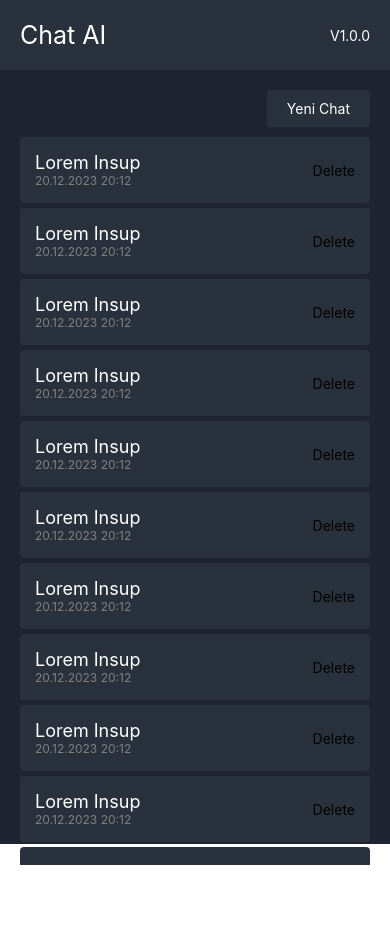
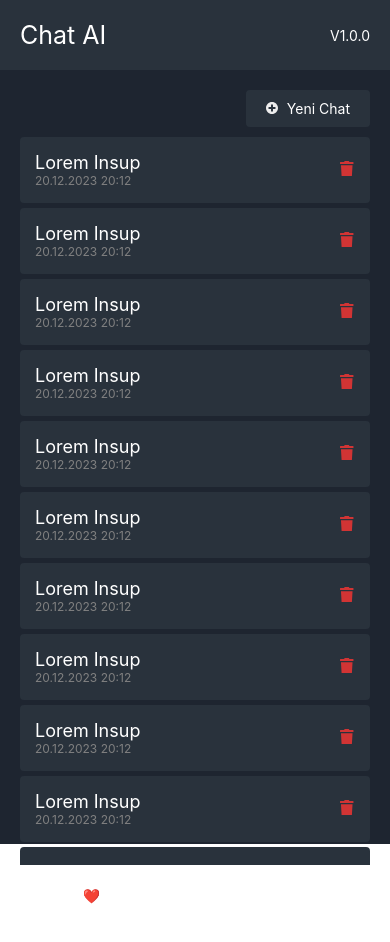
Before and after one commit to Rulikks/project-gpt, a React Native app: screen / in a window 390 px wide. Shown: the top 942 px of the page. Built offline with nearby package versions, Linux system fonts and the light colour scheme.

Commit message:
deleting process

```diff
--- a/App.js
+++ b/App.js
@@ -2,7 +2,9 @@
 
 import React, { useState } from "react";
 import { View, Text, TouchableOpacity, ScrollView } from "react-native";
-import styles from "./Style"; // style.js dosyasını burada import ediyoruz.
+import styles from "./Style";
+import DeleteSVG from "./components/Delete.js";
+import PlusSVG from "./components/Plus";
 
 export default function Home() {
   const [threds, setThreds] = useState([
@@ -62,11 +64,16 @@ export default function Home() {
       date: "20.12.2023 20:12",
     },
     {
-      id: 12 ,
+      id: 12,
       name: "Lorem Insup",
       date: "20.12.2023 20:12",
     },
   ]);
+
+  const deleteThred = (id) => {
+    const deletedThred = threds.filter((thred) => thred.id !== id);
+    setThreds(deletedThred);
+  };
 
   return (
     <View style={styles.container}>
@@ -81,7 +88,9 @@ export default function Home() {
       <View style={styles.main}>
         <View style={styles.headBar}>
           <TouchableOpacity style={styles.newChat}>
-            <Text style={styles.newChatText}>Yeni Chat</Text>
+            <Text style={styles.newChatText}>
+              <PlusSVG /> Yeni Chat
+            </Text>
           </TouchableOpacity>
         </View>
         <View style={styles.chatContainer}>
@@ -93,16 +102,20 @@ export default function Home() {
                     <Text style={styles.chatItemTitle}>{thred.name}</Text>
                     <Text style={styles.chatItemDate}>{thred.date}</Text>
                   </View>
-                  <View>
-                    <Text>Delete</Text>
-                  </View>
+                  <TouchableOpacity onPress={() => deleteThred(thred.id)}>
+                    <Text>
+                      <DeleteSVG></DeleteSVG>
+                    </Text>
+                  </TouchableOpacity>
                 </View>
               );
             })}
           </ScrollView>
         </View>
         <View style={styles.desingedBy}>
-          <Text style={styles.desingedByText}>Desinged By Soulfly and Leora</Text>
+          <Text style={styles.desingedByText}>
+            ❤️ Desinged By Soulfly and Leora
+          </Text>
         </View>
       </View>
     </View>
--- a/Style.js
+++ b/Style.js
@@ -34,6 +34,8 @@ const styles = StyleSheet.create({
     paddingHorizontal: 20,
     paddingVertical: 10,
     borderRadius: 4,
+    flexDirection: "row",
+    alignItems: "center"
   },
   newChatText: {
     color: "white",
@@ -68,7 +70,7 @@ const styles = StyleSheet.create({
     alignItems: "center",
     justifyContent: "center",
     marginTop: 5,
-    height: "5%",
+    height: "5.6%",
   },
   desingedByText: {
     color: "white",
--- /dev/null
+++ b/components/Delete.js
@@ -0,0 +1,19 @@
+import Svg, { Path } from "react-native-svg";
+export default function DeleteSVG() {
+  return (
+    <>
+      <Svg
+        width="15"
+        height="15"
+        viewBox="0 0 10 10"
+        fill="none"
+        xmlns="http://www.w3.org/2000/svg"
+      >
+        <Path
+          d="M8.67857 0.687504H6.26786L6.07902 0.285746C6.03902 0.199854 5.9774 0.127604 5.90109 0.0771237C5.82479 0.0266431 5.73682 -6.50539e-05 5.6471 3.76679e-06H3.35089C3.26137 -0.000364272 3.17356 0.0262443 3.09753 0.0767811C3.02149 0.127318 2.96031 0.199738 2.92098 0.285746L2.73214 0.687504H0.321429C0.23618 0.687504 0.154424 0.72372 0.0941443 0.788186C0.0338647 0.852651 0 0.940085 0 1.03125L0 1.71875C0 1.80992 0.0338647 1.89736 0.0941443 1.96182C0.154424 2.02629 0.23618 2.0625 0.321429 2.0625H8.67857C8.76382 2.0625 8.84558 2.02629 8.90586 1.96182C8.96614 1.89736 9 1.80992 9 1.71875V1.03125C9 0.940085 8.96614 0.852651 8.90586 0.788186C8.84558 0.72372 8.76382 0.687504 8.67857 0.687504ZM1.06875 10.0332C1.08408 10.295 1.19213 10.5407 1.3709 10.7204C1.54968 10.9 1.78574 11 2.03103 11H6.96897C7.21426 11 7.45032 10.9 7.6291 10.7204C7.80787 10.5407 7.91592 10.295 7.93125 10.0332L8.35714 2.75H0.642857L1.06875 10.0332Z"
+          fill="#D13434"
+        />
+      </Svg>
+    </>
+  );
+}
--- /dev/null
+++ b/components/Plus.js
@@ -0,0 +1,20 @@
+import { View } from "react-native";
+import Svg, { Path } from "react-native-svg";
+export default function DeleteSVG() {
+  return (
+    <View style={{ marginRight: 5 }}>
+      <Svg
+        width="12"
+        height="12"
+        viewBox="0 0 8 8"
+        fill="none"
+        xmlns="http://www.w3.org/2000/svg"
+      >
+        <Path
+          d="M4 0C1.79032 0 0 1.79032 0 4C0 6.20968 1.79032 8 4 8C6.20968 8 8 6.20968 8 4C8 1.79032 6.20968 0 4 0ZM6.32258 4.45161C6.32258 4.55806 6.23548 4.64516 6.12903 4.64516H4.64516V6.12903C4.64516 6.23548 4.55806 6.32258 4.45161 6.32258H3.54839C3.44194 6.32258 3.35484 6.23548 3.35484 6.12903V4.64516H1.87097C1.76452 4.64516 1.67742 4.55806 1.67742 4.45161V3.54839C1.67742 3.44194 1.76452 3.35484 1.87097 3.35484H3.35484V1.87097C3.35484 1.76452 3.44194 1.67742 3.54839 1.67742H4.45161C4.55806 1.67742 4.64516 1.76452 4.64516 1.87097V3.35484H6.12903C6.23548 3.35484 6.32258 3.44194 6.32258 3.54839V4.45161Z"
+          fill="#EDEDED"
+        />
+      </Svg>
+    </View>
+  );
+}
--- a/package.json
+++ b/package.json
@@ -12,7 +12,8 @@
     "expo": "~49.0.5",
     "expo-status-bar": "~1.6.0",
     "react": "18.2.0",
-    "react-native": "0.72.3"
+    "react-native": "0.72.3",
+    "react-native-svg": "13.9.0"
   },
   "devDependencies": {
     "@babel/core": "^7.20.0"
```
Also changed, not shown: 2 other files (tests, documents, lock files or other folders).
